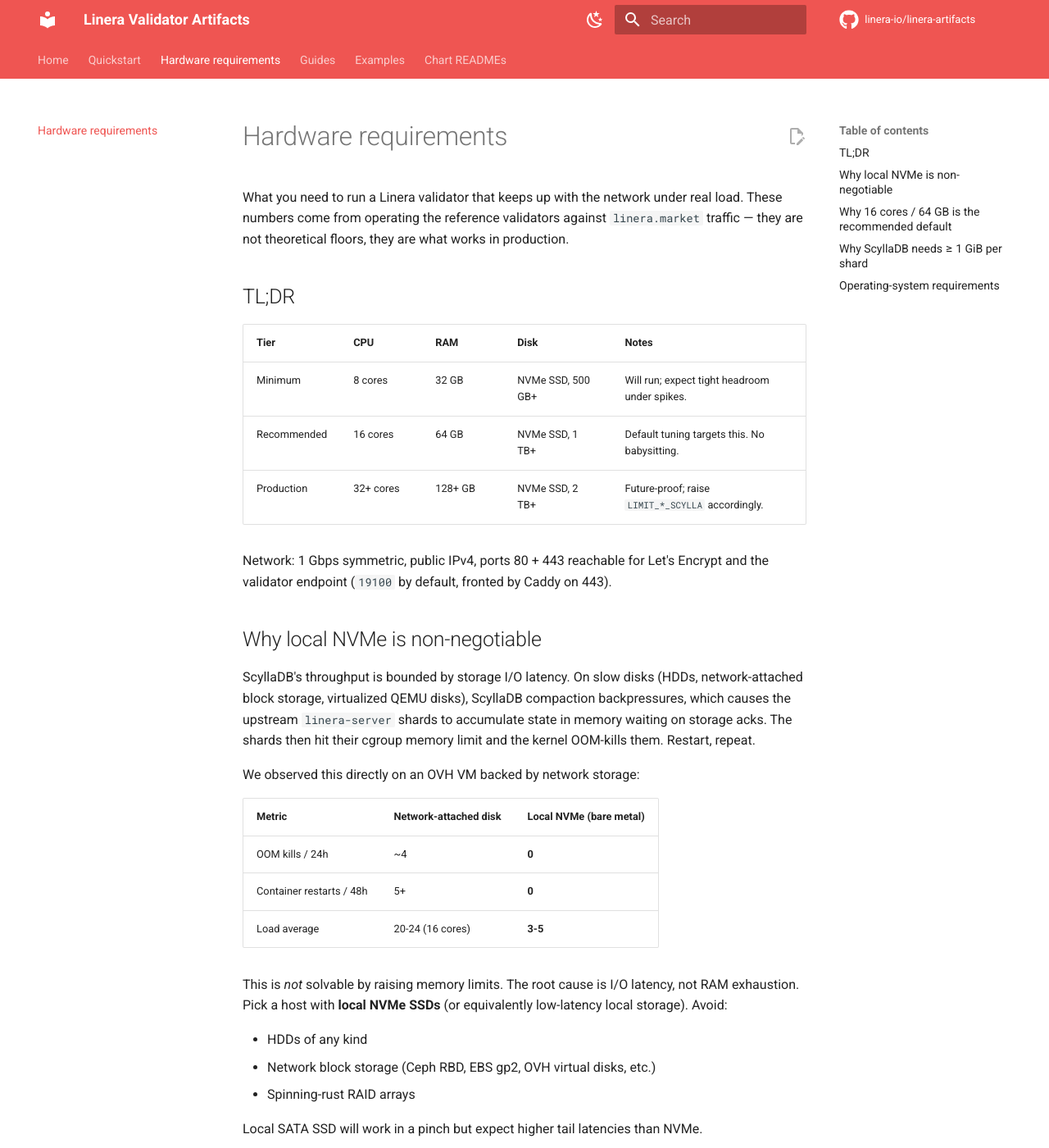
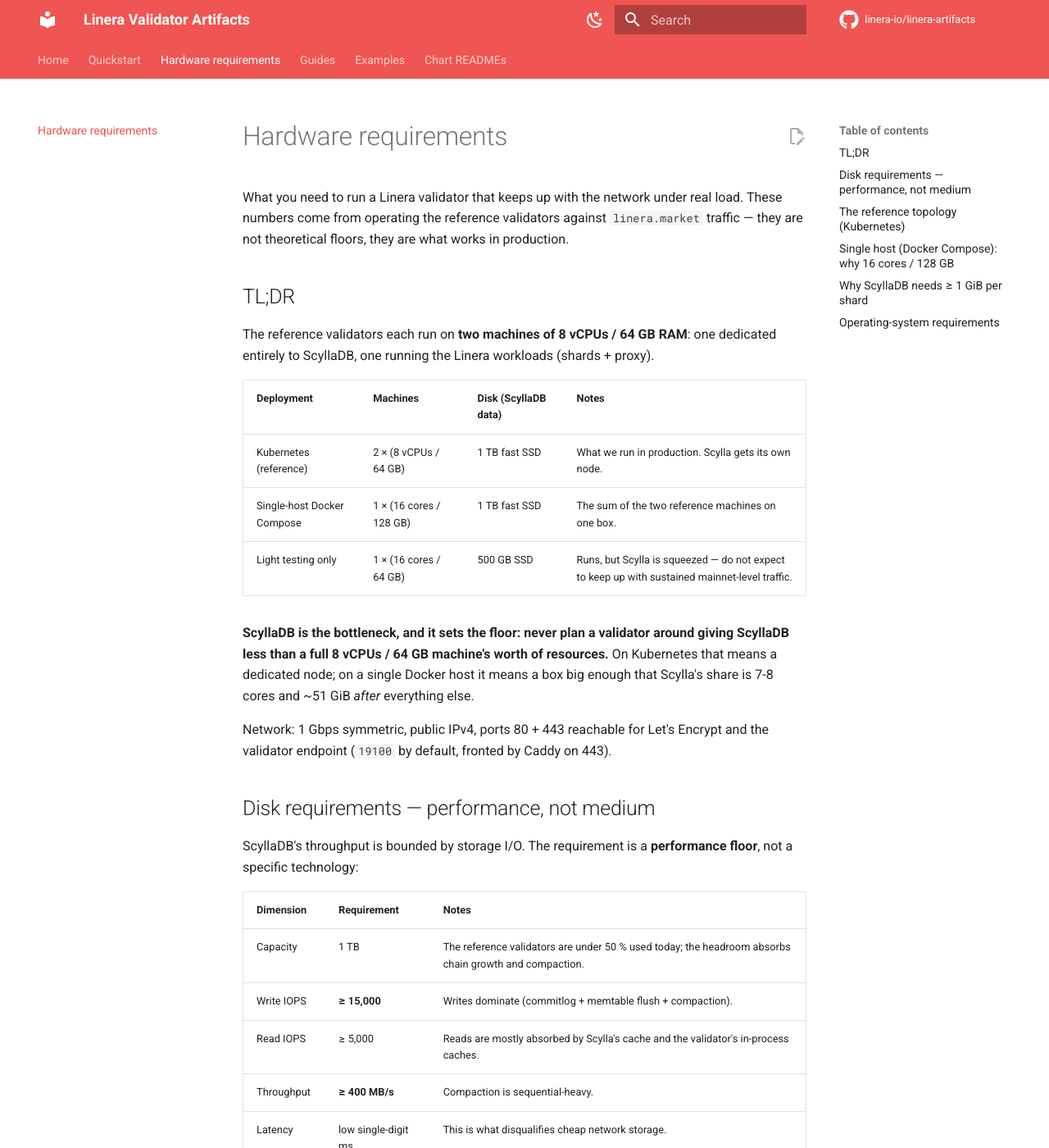
Before and after one commit to linera-io/linera-artifacts, an MkDocs documentation site: the page built from docs/HARDWARE.md, in a window 1280 px wide and 1400 px high. Shown: the whole window at 82% size. Built offline with MkDocs 1.6.1 and Material for MkDocs 9.7.7, drawn with Linux system fonts in a browser that asks for light colours; comment, search, counter and statistics services are not loaded; some of the changed text lies outside the part shown.

Commit message:
Correct hardware guidance to the actual reference topology (2x 8 vCPU/64 GB) and add explicit disk IOPS and throughput requirements

````diff
--- a/docs/HARDWARE.md
+++ b/docs/HARDWARE.md
@@ -7,47 +7,94 @@
 
 ## TL;DR
 
-| Tier        | CPU        | RAM   | Disk                      | Notes                                            |
-|-------------|-----------|-------|---------------------------|--------------------------------------------------|
-| Minimum     | 8 cores   | 32 GB | NVMe SSD, 500 GB+         | Will run; expect tight headroom under spikes.    |
-| Recommended | 16 cores  | 64 GB | NVMe SSD, 1 TB+           | Default tuning targets this. No babysitting.     |
-| Production  | 32+ cores | 128+ GB | NVMe SSD, 2 TB+         | Future-proof; raise `LIMIT_*_SCYLLA` accordingly.|
+The reference validators each run on **two machines of 8 vCPUs / 64 GB
+RAM**: one dedicated entirely to ScyllaDB, one running the Linera
+workloads (shards + proxy).
+
+| Deployment                | Machines                    | Disk (ScyllaDB data)   | Notes                                            |
+|---------------------------|-----------------------------|------------------------|--------------------------------------------------|
+| Kubernetes (reference)    | 2 × (8 vCPUs / 64 GB)       | 1 TB fast SSD          | What we run in production. Scylla gets its own node. |
+| Single-host Docker Compose| 1 × (16 cores / 128 GB)     | 1 TB fast SSD          | The sum of the two reference machines on one box. |
+| Light testing only        | 1 × (16 cores / 64 GB)      | 500 GB SSD             | Runs, but Scylla is squeezed — do not expect to keep up with sustained mainnet-level traffic. |
+
+**ScyllaDB is the bottleneck, and it sets the floor: never plan a
+validator around giving ScyllaDB less than a full 8 vCPUs / 64 GB
+machine's worth of resources.** On Kubernetes that means a dedicated
+node; on a single Docker host it means a box big enough that Scylla's
+share is 7-8 cores and ~51 GiB *after* everything else.
 
 Network: 1 Gbps symmetric, public IPv4, ports 80 + 443 reachable for
 Let's Encrypt and the validator endpoint (`19100` by default, fronted by
 Caddy on 443).
 
-## Why local NVMe is non-negotiable
+## Disk requirements — performance, not medium
 
-ScyllaDB's throughput is bounded by storage I/O latency. On slow disks
-(HDDs, network-attached block storage, virtualized QEMU disks),
-ScyllaDB compaction backpressures, which causes the upstream
-`linera-server` shards to accumulate state in memory waiting on storage
-acks. The shards then hit their cgroup memory limit and the kernel
-OOM-kills them. Restart, repeat.
+ScyllaDB's throughput is bounded by storage I/O. The requirement is a
+**performance floor**, not a specific technology:
 
-We observed this directly on an OVH VM backed by network storage:
+| Dimension        | Requirement       | Notes                                              |
+|------------------|-------------------|----------------------------------------------------|
+| Capacity         | 1 TB              | The reference validators are under 50 % used today; the headroom absorbs chain growth and compaction. |
+| Write IOPS       | **≥ 15,000**      | Writes dominate (commitlog + memtable flush + compaction). |
+| Read IOPS        | ≥ 5,000           | Reads are mostly absorbed by Scylla's cache and the validator's in-process caches. |
+| Throughput       | **≥ 400 MB/s**    | Compaction is sequential-heavy.                    |
+| Latency          | low single-digit ms | This is what disqualifies cheap network storage.  |
 
-| Metric              | Network-attached disk | Local NVMe (bare metal) |
-|---------------------|----------------------|-------------------------|
-| OOM kills / 24h     | ~4                   | **0**                   |
-| Container restarts / 48h | 5+               | **0**                   |
-| Load average        | 20-24 (16 cores)     | **3-5**                 |
+What meets it:
 
-This is *not* solvable by raising memory limits. The root cause is I/O
-latency, not RAM exhaustion. Pick a host with **local NVMe SSDs**
-(or equivalently low-latency local storage). Avoid:
+- **Local NVMe** — exceeds every number above by an order of magnitude.
+  The safest choice on bare metal.
+- **Provisioned cloud SSD** — acceptable *if provisioned to the floor*.
+  The reference validators run GCP `pd-ssd` at 1 TB (≈30,000 IOPS,
+  ≈480 MB/s). On AWS, `gp3` must be explicitly provisioned above its
+  3,000 IOPS / 125 MB/s baseline; on OVH, use the high-speed class.
+- **Local SATA SSD** — works in a pinch; expect higher tail latencies
+  than NVMe.
 
-- HDDs of any kind
-- Network block storage (Ceph RBD, EBS gp2, OVH virtual disks, etc.)
-- Spinning-rust RAID arrays
+What does not:
 
-Local SATA SSD will work in a pinch but expect higher tail latencies
-than NVMe.
+- HDDs of any kind (including RAID arrays of them)
+- Unprovisioned / burst-class network storage (small `gp2` volumes,
+  default virtualized disks, Ceph on spinning rust)
 
-## Why 16 cores / 64 GB is the recommended default
+We learned this the hard way on an OVH VM backed by slow network
+storage. When the disk can't keep up, ScyllaDB compaction backpressures,
+`linera-server` shards accumulate state in memory waiting on storage
+acks, hit their cgroup memory limit, and get OOM-killed. Restart,
+repeat:
 
-The compose stack runs:
+| Metric                    | Slow network disk | Local NVMe (bare metal) |
+|---------------------------|-------------------|-------------------------|
+| OOM kills / 24h           | ~4                | **0**                   |
+| Container restarts / 48h  | 5+                | **0**                   |
+| Load average              | 20-24 (16 cores)  | **3-5**                 |
+
+This is *not* solvable by raising memory limits. The root cause is I/O,
+not RAM.
+
+Filesystem on the data directory: ext4 or XFS. XFS is mildly preferred
+by ScyllaDB for very large datasets but ext4 is fine for testnet
+workloads.
+
+## The reference topology (Kubernetes)
+
+Per validator, two 8 vCPU / 64 GB machines:
+
+- **ScyllaDB node** — dedicated (tainted `NoSchedule`), nothing else
+  runs there. The `ScyllaCluster` pod requests **7 CPUs / 51 GiB** with
+  Guaranteed QoS (the remaining core and memory go to the OS, kubelet
+  and the Scylla manager agent), and the kubelet's static CPU manager
+  pins Scylla's cores exclusively. See the `linera-validator-stack`
+  chart and `HELM.md` for the three pieces that make this work
+  (dedicated node pool, `cpuManagerPolicy: static`, perftune
+  NodeConfig).
+- **Workload node** — runs the shards and the proxy with the default
+  chart resources (shards ≈ 8-12 GiB each, proxy ≈ 4-6 GiB).
+
+## Single host (Docker Compose): why 16 cores / 128 GB
+
+The compose stack runs everything the two reference machines run — on
+one kernel:
 
 - ScyllaDB (the dominant resource consumer)
 - 4 `linera-server` shards
@@ -55,24 +102,43 @@
 - Caddy
 - Watchtower + cAdvisor + (optionally) a monitoring stack
 
-Default cgroup allocations for the recommended tier:
+To give ScyllaDB its full reference share (7 cores / 51 GiB) *and* run
+the shards, you need the sum of the two reference machines:
+**16 cores / 128 GB**. Suggested cgroup limits on that box:
 
-| Service     | CPU       | Memory  |
-|-------------|-----------|---------|
-| ScyllaDB    | 4         | 30 GiB  |
-| Shards × 4  | 2 each    | 6 GiB each (24 GiB total) |
-| Proxy       | 1.5       | 4 GiB   |
-| Caddy (web) | 1         | 3 GiB   |
-| Alloy       | 0.5       | 1 GiB   |
-| cAdvisor    | 0.5       | 256 MiB |
-| Watchtower  | 0.25      | 256 MiB |
-| **Total**   | **~14.75** | **~62 GiB** |
+| Service     | CPU limit  | Memory limit               | Reference equivalent               |
+|-------------|------------|----------------------------|------------------------------------|
+| ScyllaDB    | 7          | 51 GiB                     | 7c / 51 GiB pod on a dedicated node |
+| Shards × 4  | 2 each     | 12 GiB each (48 GiB total) | shards on the workload node        |
+| Proxy       | 1.5        | 6 GiB                      | proxy on the workload node         |
+| Caddy (web) | 1          | 3 GiB                      | —                                  |
+| Alloy       | 0.5        | 1 GiB                      | —                                  |
+| cAdvisor    | 0.5        | 256 MiB                    | —                                  |
+| Watchtower  | 0.25       | 256 MiB                    | —                                  |
 
-This leaves ~1 CPU and ~2 GiB for the host kernel and Docker daemon.
+Set `LIMIT_CPUS_SCYLLA=7` and `LIMIT_MEM_SCYLLA=51G` in `.env` to get
+this (the shipped defaults are sized for smaller boxes).
 
-If your host is smaller, override `LIMIT_CPUS_*` and `LIMIT_MEM_*` in
-`.env`. See [Docker Compose reference](DOCKER-COMPOSE.md#configuration-via-env)
-for the full list.
+Two things to know about this table:
+
+- **Memory must add up; CPU may oversubscribe.** The memory column
+  totals ≈110 GiB, leaving ≈18 GiB for the kernel, Docker, and — most
+  importantly — the page cache. Never let memory limits exceed physical
+  RAM. The CPU column intentionally sums past 16: CPU limits are burst
+  ceilings, not reservations — the shards idle well below one core each
+  in steady state, while Scylla's 7 are effectively pinned via `--smp`.
+- **A single host cannot replicate the reference isolation.** On GKE,
+  Scylla shares its node with nothing; on one box it shares the kernel,
+  page cache, NIC and disk queue with everything else. The extra RAM
+  headroom is what compensates. If you can pin Scylla's cores
+  (`SCYLLA_CPUSET`) on a dedicated box, do it — see
+  [Docker Compose reference](DOCKER-COMPOSE.md).
+
+If your host is smaller, the shipped `.env` defaults (Scylla 4c / 30 GiB)
+keep everything functional on 16 cores / 64 GB, at reduced throughput —
+acceptable for light testing, not for keeping up with sustained
+production traffic. Override `LIMIT_CPUS_*` / `LIMIT_MEM_*` in `.env` as
+your hardware allows; ScyllaDB first, always.
 
 ## Why ScyllaDB needs ≥ 1 GiB per shard
 
@@ -84,15 +150,17 @@
 **you do not pass `--memory` explicitly**.
 
 ScyllaDB refuses to start if per-shard memory drops below 1 GiB. After
-Scylla's automatic reserve (~2 GiB on a 30 GiB cgroup with
-`--overprovisioned 1`), the rule of thumb to size is:
+Scylla's automatic reserve (~2 GiB with `--overprovisioned 1`), the
+rule of thumb to size is:
 
 ```
 (LIMIT_MEM_SCYLLA - ~2 GiB) / LIMIT_CPUS_SCYLLA  ≥  ~1.2 GiB
 ```
 
-Default `4 cores / 30 GiB` leaves ~7 GiB usable per shard — far above
-the floor.
+The recommended `7 cores / 51 GiB` leaves ≈7.0 GiB usable per Scylla
+shard — the same as the reference validators. The small-host default
+`4 cores / 30 GiB` leaves ≈7 GiB per shard as well; what you lose there
+is parallelism and cache, not per-shard headroom.
 
 If you raise `LIMIT_CPUS_SCYLLA` to use more cores, raise
 `LIMIT_MEM_SCYLLA` proportionally — that's the only knob you need to
@@ -115,10 +183,6 @@
   `echo 'net.netfilter.nf_conntrack_max=1048576' | sudo tee /etc/sysctl.d/99-linera.conf && sudo sysctl --system`
   (`deploy-validator.sh` warns if it is too low.)
 
-Filesystem on the data directory: ext4 or XFS. XFS is mildly
-preferred by ScyllaDB for very large datasets but ext4 is fine for
-testnet workloads.
-
 If you have a setup that works well (or doesn't), let us know on
 Discord or open an issue on
 [linera-io/linera-artifacts](https://github.com/linera-io/linera-artifacts/issues).
````
